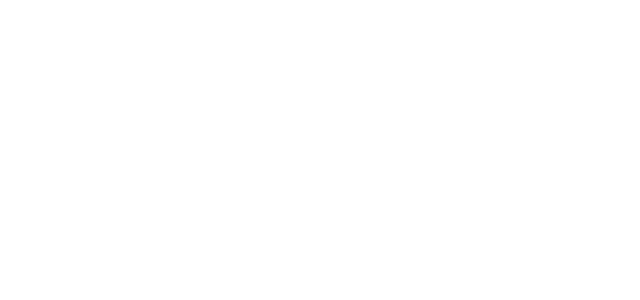
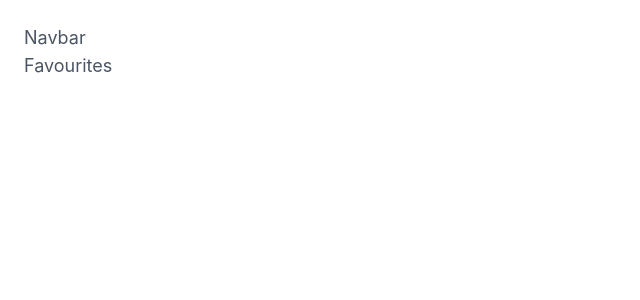
Before and after one commit to JenkinHe/recipe-app-react, a React (Create React App) app in the folder recipe-app/: page /favourites in a window 1280 px wide. Shown: the top 300 px of the page, without its empty margins (0-640 px from the left). Built offline with nearby package versions, Linux system fonts and the light colour scheme.

Commit message:
basic navbar file and home fav and details files

```diff
--- a/recipe-app/src/App.js
+++ b/recipe-app/src/App.js
@@ -1,9 +1,39 @@
 import logo from './logo.svg';
 import './App.css';
+import { Routes,Route } from 'react-router-dom';
+import Navbar from './components/navbar';
+import Home from './pages/home';
+import Favourites from './pages/favourites';
+import Details from './pages/details';
 
 function App() {
   return (
-    <div className="App">
+    <div>
+      <div className='min-h-screen p-6 bg-white text-gray-600 text-lg'>
+        <Navbar/>
+        <Routes>
+          <Route
+          path='/'
+          element={
+            <Home/>
+          }
+          />
+          <Route
+          path='/favourites'
+          element={
+            <Favourites/>
+          }
+          />
+          <Route
+          path='/recipe-item/:id'
+          element={
+            <Details/>
+
+          }
+          />
+        </Routes>
+
+      </div>
 
     </div>
   );
--- /dev/null
+++ b/recipe-app/src/components/navbar/index.jsx
@@ -0,0 +1,7 @@
+
+
+
+
+export default function Navbar(){
+    return <div>Navbar</div>
+}
--- a/recipe-app/src/index.js
+++ b/recipe-app/src/index.js
@@ -3,12 +3,16 @@
 import './index.css';
 import App from './App';
 import reportWebVitals from './reportWebVitals';
+import { BrowserRouter } from 'react-router-dom';
 
 const root = ReactDOM.createRoot(document.getElementById('root'));
 root.render(
-  <React.StrictMode>
-    <App />
-  </React.StrictMode>
+  <BrowserRouter>
+    <React.StrictMode>
+      <App />
+    </React.StrictMode>
+  </BrowserRouter>
+
 );
 
 // If you want to start measuring performance in your app, pass a function
--- /dev/null
+++ b/recipe-app/src/pages/details/index.jsx
@@ -0,0 +1,7 @@
+
+
+
+
+export default function Details(){
+    return <div> Details</div>
+}
--- /dev/null
+++ b/recipe-app/src/pages/favourites/index.jsx
@@ -0,0 +1,7 @@
+
+
+
+
+export default function Favourites(){
+    return <div> Favourites</div>
+}
--- /dev/null
+++ b/recipe-app/src/pages/home/index.jsx
@@ -0,0 +1,7 @@
+
+
+
+
+export default function Home(){
+    return <div> Home</div>
+}
```
